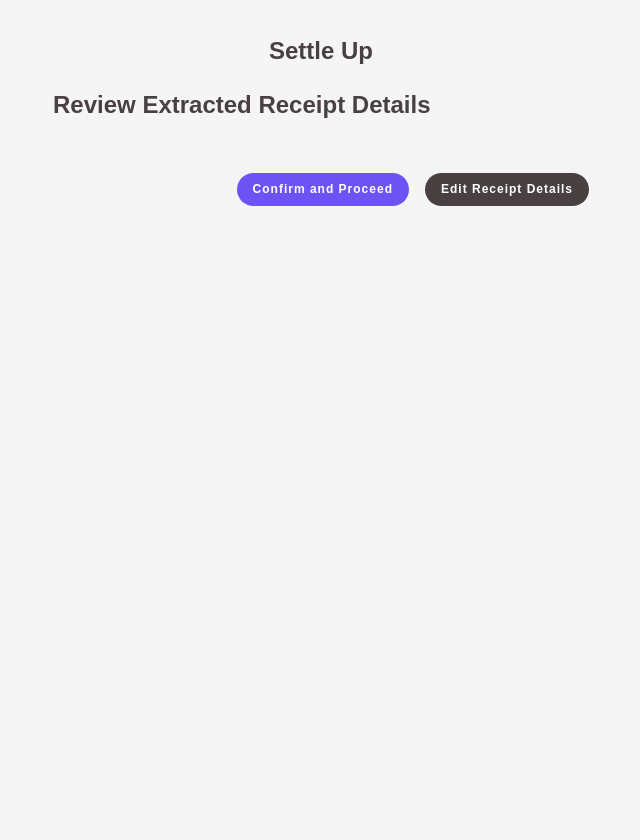
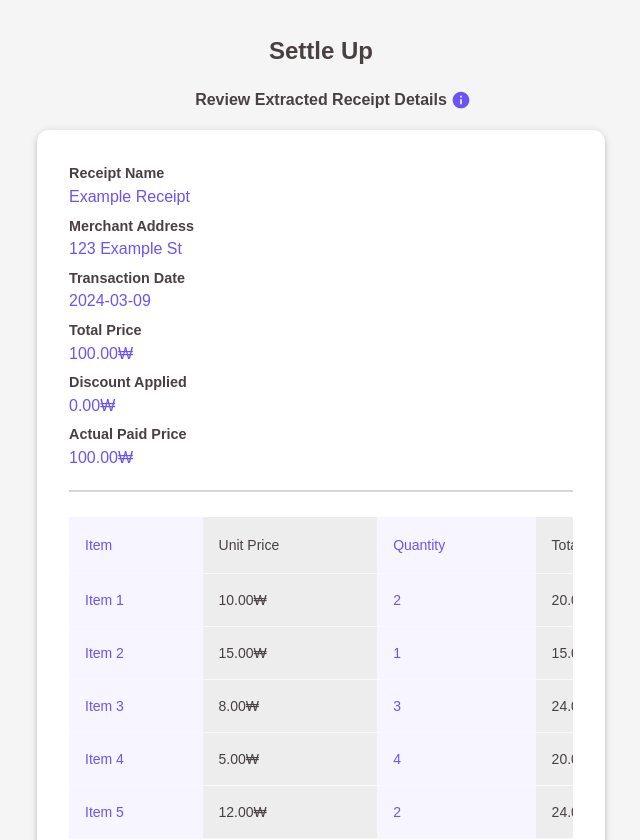
Before and after one commit to Settle-Up/Frontend, a React (Create React App) app: page /processed-receipt/initial-review in a window 1280 px wide. Shown: the top 840 px of the page, without its empty margins (319-959 px from the left). Before the commit the page ends 800 px from the top, so only its background shows below. Built offline with nearby package versions, Linux system fonts and the light colour scheme.

Commit message:
Feat: Implement receipt review page for manual and automatic data input validation

```diff
--- /dev/null
+++ b/src/components/HeadingWithTip.tsx
@@ -0,0 +1,31 @@
+import { Box } from "@mui/material";
+import { Typography } from "@mui/material";
+import UsageTip from "./UsageTip";
+
+type HeadingWithTipProps = {
+  heading: string;
+  tipMessage?: string;
+};
+
+const HeadingWithTip = ({ heading, tipMessage }: HeadingWithTipProps) => {
+  return (
+    <Box
+      sx={{
+        alignSelf: "center",
+        display: "flex",
+        alignItems: "center",
+        position: "relative",
+      }}
+    >
+      <Typography variant="subtitle1"> {heading} </Typography>
+      {tipMessage && (
+        <UsageTip
+          tipMessage={tipMessage}
+          sx={{ position: "absolute", left: "100%", }}
+        />
+      )}
+    </Box>
+  );
+};
+
+export default HeadingWithTip;
--- /dev/null
+++ b/src/components/ItemPriceTable.tsx
@@ -0,0 +1,73 @@
+import {
+  Table,
+  TableBody,
+  TableCell,
+  TableContainer,
+  TableHead,
+  TableRow,
+} from "@mui/material";
+import theme from "@theme";
+import { useRecoilValue } from "recoil";
+import { newExpenseState } from "@store/expenseStore";
+import mockExpense from "@mock/receiptMock";
+
+const ItemPriceTable = () => {
+  //   const { itemOrderDetailsList } = useRecoilValue(newExpenseState);
+  const { itemOrderDetailsList } = mockExpense;
+
+  return (
+    <TableContainer className="custom-scrollbar">
+      <Table sx={{ minWidth: 650 }} aria-label="Receipt Items Summary Table">
+        <TableHead>
+          <TableRow
+            sx={{
+              "& > * ": {
+                borderBottom: `2px solid ${theme.palette.primary.main}`,
+                fontWeight: "bold",
+              },
+              "& > *:nth-child(odd)": {
+                backgroundColor: theme.palette.background.paper,
+                color: theme.palette.text.secondary,
+              },
+              "& > *:nth-child(even)": {
+                backgroundColor: "#EDEDED",
+              },
+            }}
+          >
+            <TableCell>Item</TableCell>
+            <TableCell>Unit Price</TableCell>
+            <TableCell>Quantity</TableCell>
+            <TableCell>Total Price</TableCell>
+          </TableRow>
+        </TableHead>
+        <TableBody>
+          {itemOrderDetailsList.map(
+            ({ id, itemName, unitPrice, itemQuantity, itemTotalPrice }) => (
+              <TableRow
+                key={id}
+                sx={{
+                  "& > *:nth-child(odd)": {
+                    backgroundColor: theme.palette.background.paper,
+                    color: theme.palette.text.secondary,
+                  },
+                  "& > *:nth-child(even)": {
+                    backgroundColor: "#EDEDED",
+                  },
+                }}
+              >
+                <TableCell component="th" scope="row">
+                  {itemName}
+                </TableCell>
+                <TableCell>{unitPrice.toLocaleString()}₩</TableCell>
+                <TableCell>{itemQuantity}</TableCell>
+                <TableCell>{itemTotalPrice.toLocaleString()}₩</TableCell>
+              </TableRow>
+            )
+          )}
+        </TableBody>
+      </Table>
+    </TableContainer>
+  );
+};
+
+export default ItemPriceTable;
--- a/src/components/PageLayout.tsx
+++ b/src/components/PageLayout.tsx
@@ -10,7 +10,7 @@ const PageLayout = () => {
           maxWidth: "600px",
           //   alignItems: "center",
           m: "auto",
-          px: 4,
+          px: 2,
           pt: 4,
           pb: 6,
           gap: 2,
--- /dev/null
+++ b/src/components/ReceiptDetailsPaper.tsx
@@ -0,0 +1,56 @@
+import { Divider, Typography, Paper } from "@mui/material";
+import { useRecoilValue } from "recoil";
+import { newExpenseState } from "@store/expenseStore";
+import ItemPriceTable from "@components/ItemPriceTable";
+import mockExpense from "@mock/receiptMock";
+
+type LabelValuePairProps = {
+  label: string;
+  value: string | number;
+};
+
+const LabelValuePair = ({ label, value }: LabelValuePairProps) => (
+  <>
+    <Typography variant="subtitle2">{label}</Typography>
+    <Typography gutterBottom color="text.secondary">
+      {value}
+    </Typography>
+  </>
+);
+
+const ReceiptDetailsPaper = () => {
+  //   const {
+  //     receiptName,
+  //     address,
+  //     receiptDate,
+  //     receiptTotalPrice,
+  //     discountApplied,
+  //     actualPaidPrice,
+  //   } = useRecoilValue(newExpenseState);
+  const {
+    receiptName,
+    address,
+    receiptDate,
+    receiptTotalPrice,
+    discountApplied,
+    actualPaidPrice,
+  } = mockExpense;
+
+  return (
+    <Paper
+      elevation={3}
+      sx={{ backgroundColor: "white", borderRadius: 3, p: 4 }}
+    >
+      <LabelValuePair label="Receipt Name" value={receiptName} />
+      <LabelValuePair label="Merchant Address" value={address} />
+      <LabelValuePair label="Transaction Date" value={receiptDate} />
+      <LabelValuePair label="Total Price" value={`${receiptTotalPrice}₩`} />
+      <LabelValuePair label="Discount Applied" value={`${discountApplied}₩`} />
+      <LabelValuePair label="Actual Paid Price" value={`${actualPaidPrice}₩`} />
+      <Divider />
+      <ItemPriceTable />
+    </Paper>
+  );
+};
+
+export default ReceiptDetailsPaper;
--- /dev/null
+++ b/src/components/UsageTip.tsx
@@ -0,0 +1,52 @@
+import { useState } from "react";
+import { Backdrop, Fade, IconButton, Tooltip } from "@mui/material";
+import InfoIcon from "@mui/icons-material/Info";
+import { SxProps } from "@mui/material/styles";
+
+type UsageTipProps = {
+  tipMessage: string;
+  sx?: SxProps;
+};
+
+const UsageTip = ({ tipMessage, sx }: UsageTipProps) => {
+  const [showTooltip, setShowTooltip] = useState(false);
+
+  const handleTooltipToggle = () => {
+    setShowTooltip((prev) => !prev);
+  };
+
+  return (
+    <>
+      <Backdrop
+        open={showTooltip}
+        sx={{
+          zIndex: 1200,
+          backgroundColor: "rgba(0, 0, 0, 0.6)",
+          pointerEvents: "none",
+        }}
+      />
+      <Tooltip
+        title={tipMessage}
+        open={showTooltip}
+        onClose={() => setShowTooltip(false)}
+        arrow
+        TransitionComponent={Fade}
+        TransitionProps={{ timeout: 500 }}
+        leaveTouchDelay={5000}
+      >
+        <IconButton
+          color="primary"
+          aria-label="quick guide"
+          // onClick={() => setShowTooltip(true)}
+          onMouseEnter={() => setShowTooltip(true)}
+          onMouseLeave={() => setShowTooltip(false)}
+          sx={{ ...sx, p: 0.5 }}
+        >
+          <InfoIcon fontSize="small" />
+        </IconButton>
+      </Tooltip>
+    </>
+  );
+};
+
+export default UsageTip;
--- /dev/null
+++ b/src/mock/receiptMock.ts
@@ -0,0 +1,53 @@
+const mockExpense: NewGroupExpense = {
+    receiptImgFile: null,
+    groupId: "group1",
+    groupName: "Example Group",
+    payerId: "user1",
+    payerName: "John Doe",
+    receiptName: "Example Receipt",
+    address: "123 Example St",
+    receiptDate: "2024-03-09",
+    receiptTotalPrice: "100.00",
+    discountApplied: "0.00",
+    actualPaidPrice: "100.00",
+    allocationType: "EqualQuantity",
+    itemOrderDetailsList: [
+      {
+        id: "item1",
+        itemName: "Item 1",
+        unitPrice: "10.00",
+        itemQuantity: "2",
+        itemTotalPrice: "20.00",
+      },
+      {
+        id: "item2",
+        itemName: "Item 2",
+        unitPrice: "15.00",
+        itemQuantity: "1",
+        itemTotalPrice: "15.00",
+      },
+      {
+        id: "item3",
+        itemName: "Item 3",
+        unitPrice: "8.00",
+        itemQuantity: "3",
+        itemTotalPrice: "24.00",
+      },
+      {
+        id: "item4",
+        itemName: "Item 4",
+        unitPrice: "5.00",
+        itemQuantity: "4",
+        itemTotalPrice: "20.00",
+      },
+      {
+        id: "item5",
+        itemName: "Item 5",
+        unitPrice: "12.00",
+        itemQuantity: "2",
+        itemTotalPrice: "24.00",
+      },
+    ],
+  };
+
+  export default mockExpense;
--- a/src/pages/expenseCreate/ProcessedReceiptInitialReviewPage.tsx
+++ b/src/pages/expenseCreate/ProcessedReceiptInitialReviewPage.tsx
@@ -1,23 +1,28 @@
 import { useNavigate } from "react-router-dom";
-import { Box, Typography } from "@mui/material";
+import { Box, Stack } from "@mui/material";
 import CustomButton from "@components/CustomButton";
-import { useRecoilValue } from "recoil";
-import { newExpenseState } from "@store/expenseStore";
+import ReceiptDetailsPaper from "@components/ReceiptDetailsPaper";
+import HeadingWithTip from "@components/HeadingWithTip";
 
-
-type ProcessReceiptInitialReviewPageProps = {};
-
-const ProcessReceiptInitialReviewPage =
-  ({}: ProcessReceiptInitialReviewPageProps) => {
+const ProcessReceiptInitialReviewPage = () => {
   const navigate = useNavigate();
-
-    const newExpense = useRecoilValue(newExpenseState);
 
   return (
     <>
-        <Typography variant="h6" gutterBottom>
-          Review Extracted Receipt Details
-        </Typography>
+      <Stack
+        sx={{
+          flexGrow: 1,
+          justifyContent: "space-between",
+          // border: "2px dotted red",
+        }}
+      >
+        <Stack sx={{ gap: 2}}>
+          <HeadingWithTip
+            heading="Review Extracted Receipt Details"
+            tipMessage="Ensure all details match your receipt. You can proceed if the information is accurate or edit if adjustments are needed."
+          />
+          <ReceiptDetailsPaper />
+        </Stack>
         <Box
           sx={{
             display: "flex",
@@ -44,6 +49,7 @@ const ProcessReceiptInitialReviewPage =
             Edit Receipt Details
           </CustomButton>
         </Box>
+      </Stack>
     </>
   );
 };
--- a/src/pages/expenseCreate/ReceiptEditingPage.tsx
+++ b/src/pages/expenseCreate/ReceiptEditingPage.tsx
@@ -1,6 +1,6 @@
 import { Fragment, useState } from "react";
 import { useNavigate } from "react-router-dom";
-import { Box, Divider, IconButton, Stack, Typography } from "@mui/material";
+import { Box, Divider, Stack, Typography } from "@mui/material";
 import AddIcon from "@mui/icons-material/Add";
 import EditableLabeledInput from "@components/EditableLabeledInput";
 import StandardLabeledInput from "@components/StandardLabeledInput";
--- /dev/null
+++ b/src/pages/expenseCreate/ReceiptFinalReviewPage.tsx
@@ -0,0 +1,31 @@
+import { useNavigate } from "react-router-dom";
+import { Stack, Typography } from "@mui/material";
+import ReceiptDetailsPaper from "@components/ReceiptDetailsPaper";
+import CustomIconButton from "@components/CustomIconButton";
+import EastIcon from "@mui/icons-material/East";
+
+const ReceiptFinalReviewPage = () => {
+  const navigate = useNavigate();
+
+  return (
+    <>
+      <Typography variant="subtitle1" gutterBottom sx={{ alignSelf: "center" }}>
+        Here's How Your Final Receipt Looks
+      </Typography>
+      <ReceiptDetailsPaper />
+      <Stack sx={{ mt: 8 }}>
+        <CustomIconButton
+          ariaLabel="Move on to next step"
+          handleClick={() => navigate("/receipt/final-review")}
+          icon={<EastIcon sx={{ fontSize: "30px" }} />}
+          shape="round"
+          sx={{
+            alignSelf: "flex-end",
+          }}
+        />
+      </Stack>
+    </>
+  );
+};
+
+export default ReceiptFinalReviewPage;
--- a/src/pages/expenseCreate/index.ts
+++ b/src/pages/expenseCreate/index.ts
@@ -1,3 +1,4 @@
 export { default as ReceiptUploadPage } from './ReceiptUploadPage';
 export { default as ReceiptEditingPage} from './ReceiptEditingPage';
 export { default as ProcessedReceiptInitialReviewPage} from './ProcessedReceiptInitialReviewPage';
+export { default as ReceiptFinalReviewPage} from './ReceiptFinalReviewPage';
--- a/src/routes.tsx
+++ b/src/routes.tsx
@@ -6,6 +6,7 @@ import {
   ReceiptUploadPage,
   ReceiptEditingPage,
   ProcessedReceiptInitialReviewPage,
+  ReceiptFinalReviewPage
 } from "@pages/expenseCreate";
 
 const router = createBrowserRouter([
@@ -42,6 +43,10 @@ const router = createBrowserRouter([
         path: "/processed-receipt/initial-review",
         element: <ProcessedReceiptInitialReviewPage />,
       },
+      {
+        path: "/receipt/final-review",
+        element: <ReceiptFinalReviewPage />,
+      },
     ],
   },
 ]);
```
Lines whose indentation alone changed are shown as unchanged.
